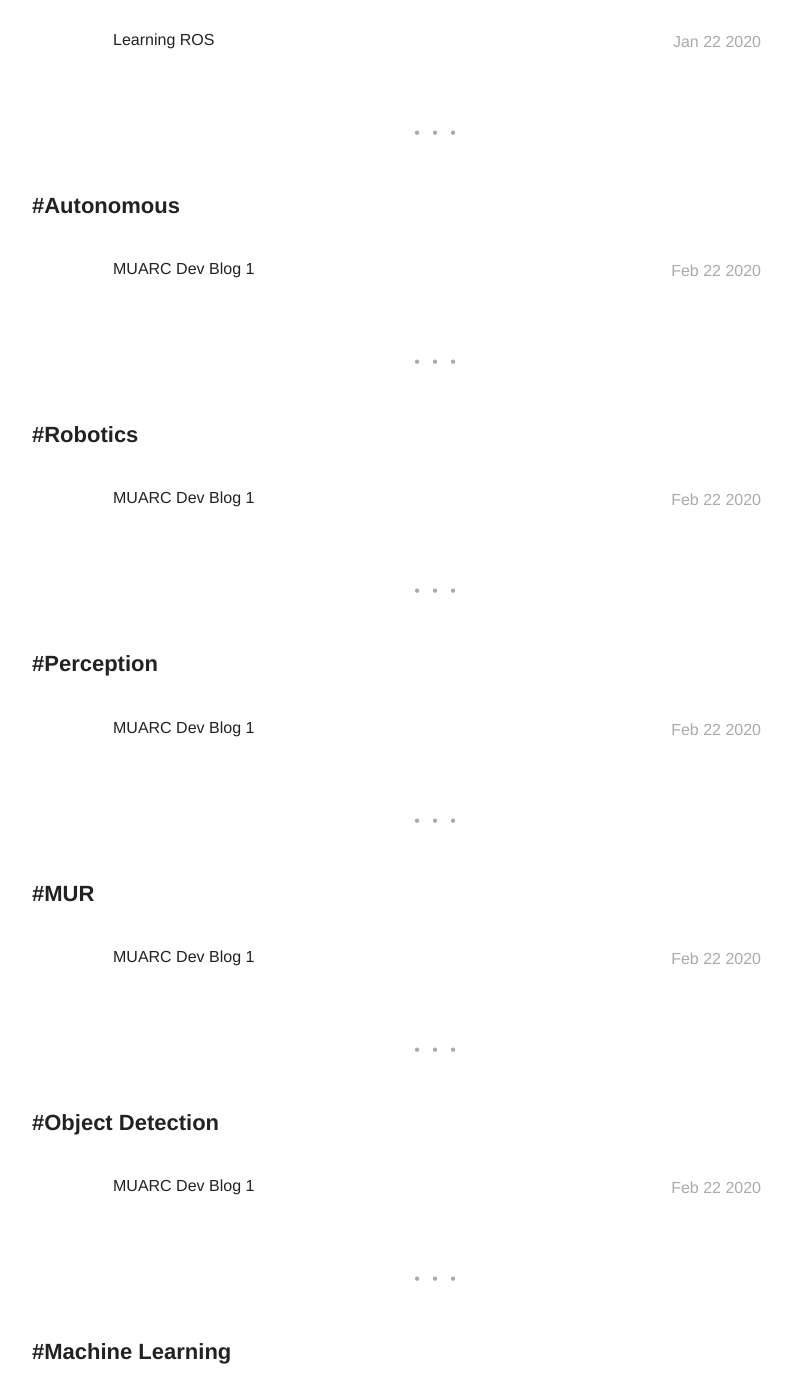
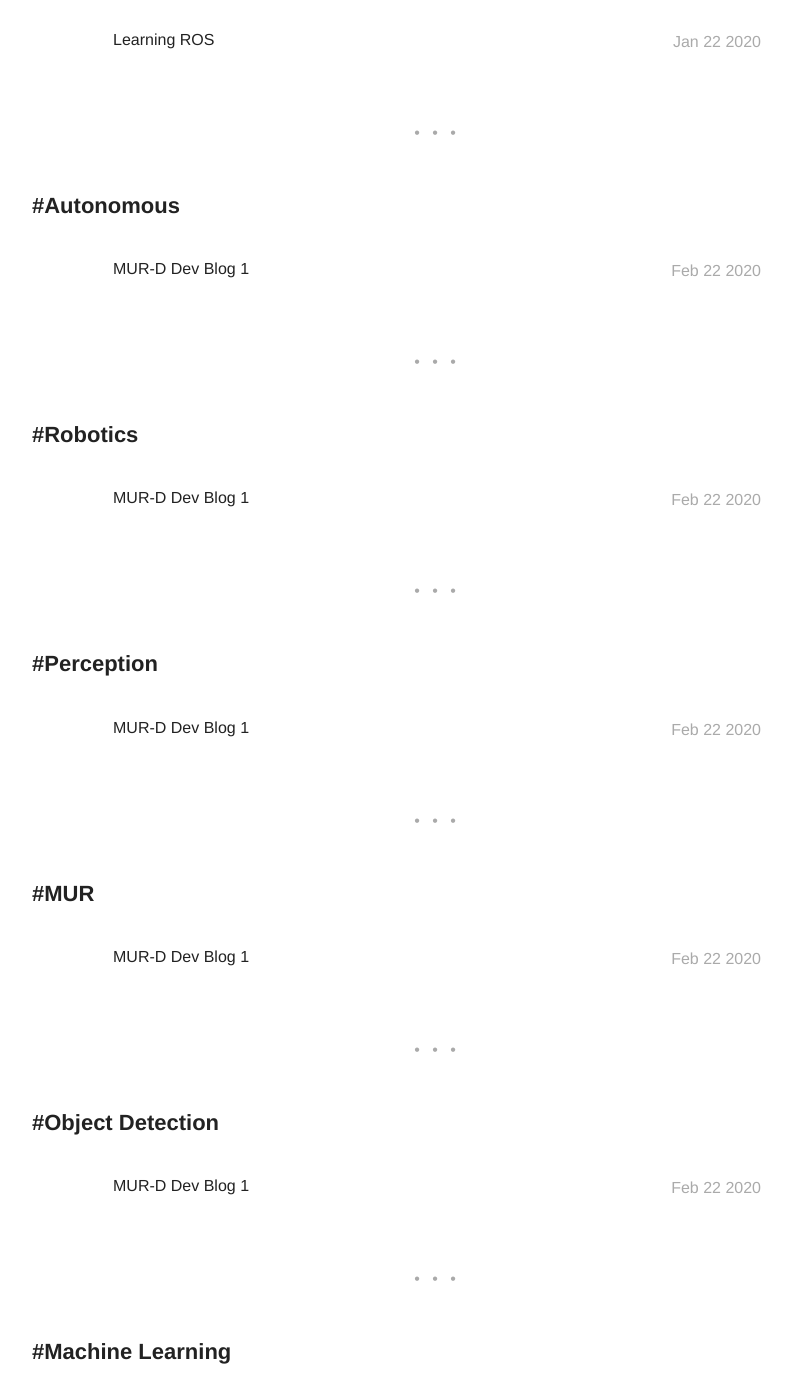
Before and after one commit to stevenlee090/stevenlee090.github.io, a Jekyll site: the page built from tags.html, in a window 1280 px wide and 1400 px high, scrolled down 16905 px. Shown: the whole window, without its empty margins (203-995 px from the left). Built offline with Jekyll 4.4.1, drawn with Linux system fonts in a browser that asks for light colours; some of the changed text lies outside the part shown.

Commit message:
updated blog post title

```diff
--- a/_posts/2020-02-22-muarc-devblog-1.markdown
+++ b/_posts/2020-02-22-muarc-devblog-1.markdown
@@ -1,5 +1,5 @@
 ---
-title: "MUARC Dev Blog 1"
+title: "MUR-D Dev Blog 1"
 layout: post
 date: 2020-02-22 18:11
 tag:
@@ -25,7 +25,7 @@ externalLink: false
 
 For my final year project, I will be working on the [Melbourne University Racing (MUR)](https://murmotorsports.eng.unimelb.edu.au/home) Autonomous Race Car project as an Autonomous Perception Engineer. My responsibilities include completing the problem formation, concept selection, design, assembly and testing of perception system. My tasks may include camera and/or LiDAR selection and calibration, hardware integration, data collection, and learning, as well as the design and implementation of perception, visual odometry, and/or localisation and mapping algorithms.
 
-While MUARC (Melbourne University Autonomous Race Car) is not the official designation of the project (yet), I thought that it would be a cleaner way to refer to in blog posts.
+While MUR-D (Melbourne University Autonomous Driverless) is not the official designation of the project (yet), I thought that it would be a cleaner way to refer to in blog posts.
 
 For this project, I am planning to write up a series of blog posts which will allow me to document, reflect and plan on what should be done next. This will be similar to what I have done in the past for the [National Instruments Autonomous Robotics Competition (NIARC)]({% post_url 2018-09-20-niarc-reflection %}).
 
```
